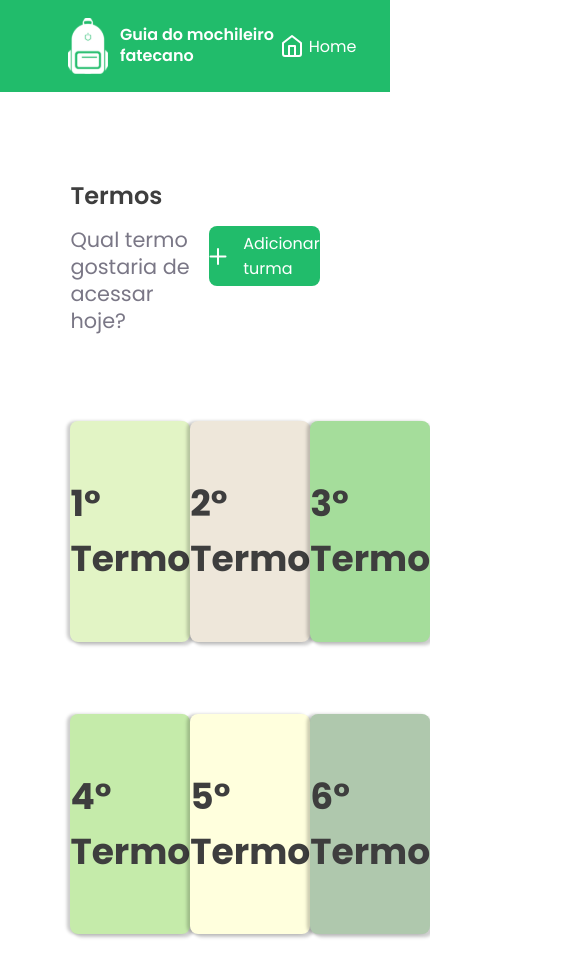
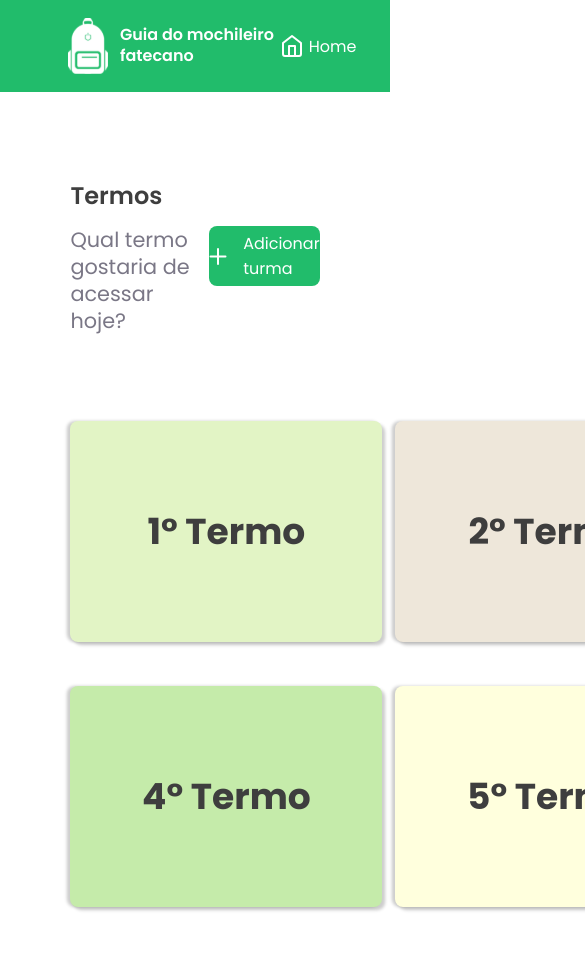
Before and after one commit to Eduardo-R-Moraes/primeiro-projeto-angular, an Angular app: page /home in a window 390 px wide. Shown: the top 976 px of the page, 585 px wide, since content can reach past the window. Built offline with nearby package versions, Linux system fonts and the light colour scheme.

Commit message:
Fazendo os cards com display grid

```diff
--- a/src/app/components/home/home.component.html
+++ b/src/app/components/home/home.component.html
@@ -22,7 +22,6 @@
         </div>
 
         <div class="grupo">
-            <div class="item">
             <div class="card card1">
                 <h2>1° Termo</h2>
             </div>
@@ -32,8 +31,6 @@
             <div class="card card3">
                 <h2>3° Termo</h2>
             </div>
-            </div>
-            <div class="item">
             <div class="card card4">
                 <h2>4° Termo</h2>
             </div>
@@ -44,7 +41,6 @@
                 <h2>6° Termo</h2>
             </div>
         </div>
-        </div>
 
     </main>
 
--- a/src/app/components/home/home.component.scss
+++ b/src/app/components/home/home.component.scss
@@ -58,15 +58,10 @@ body {
         }
 
         .grupo {
-            display: flex;
-            flex-direction: column;
-            gap: 4.5rem;
-        }
-
-        .item {
-            width: 100%;
-            display: flex;
-            justify-content: space-between;
+            display: grid;
+            grid-template-columns: repeat(3, 1fr);
+            column-gap: 5%;
+            row-gap: 10%;
         }
 
         .card1 {
@@ -92,6 +87,9 @@ body {
         }
 
         .card {
+            width: 19.5rem;
+            height: 13.8rem;
+
             display: flex;
             justify-content: center;
             align-items: center;
@@ -103,9 +101,17 @@ body {
             border-radius: 0.5rem;
 
             box-shadow: .2rem .2rem .2rem rgba(0, 0, 0, 0.2), -.2rem 0 .2rem rgb(0, 0, 0, 0.2);
-
-            width: 19.5rem;
-            height: 13.8rem;
         }
     }
 }
+
+// Responsividade
+// celular / tablet
+@media screen and (max-width: 1160px) {
+    .grid {
+        display: grid;
+        grid-template-columns: repeat(2, 1fr);
+        gap: auto 7rem;
+        margin: auto;
+    }
+}
```
Lines whose indentation alone changed are shown as unchanged.
